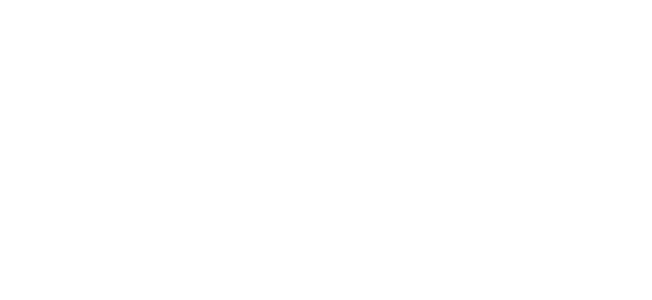
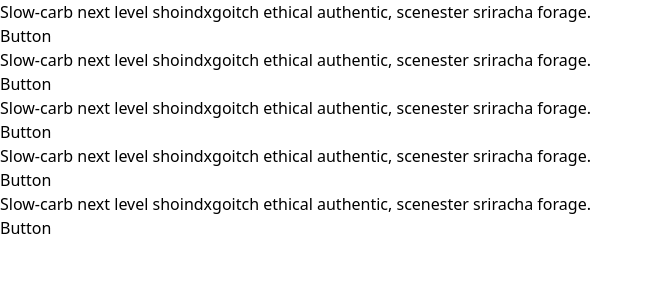
Before and after one commit to RiickJS/test-2-save2, a Next.js app: page /pagina2 in a window 1280 px wide. Shown: the top 300 px of the page, without its empty margins (0-652 px from the left). Built offline with nearby package versions, Linux system fonts and the light colour scheme.

Commit message:
Update site

```diff
--- a/src/pages/pagina2/index.tsx
+++ b/src/pages/pagina2/index.tsx
@@ -1,11 +1,34 @@
 import Head from "next/head";
+import { TestBlock } from "@/components/TestBlock";
+import { TestBlock2 } from "@/components/TestBlock2";
 export default function Page() {
   return (
     <>
       <Head>
         <title>Pagina2</title>
       </Head>
-      <></>
+      <>
+        <TestBlock2
+          t1="Slow-carb next level shoindxgoitch ethical authentic, scenester sriracha forage."
+          t2="Button"
+        />
+        <TestBlock
+          t1="Slow-carb next level shoindxgoitch ethical authentic, scenester sriracha forage."
+          t2="Button"
+        />
+        <TestBlock
+          t1="Slow-carb next level shoindxgoitch ethical authentic, scenester sriracha forage."
+          t2="Button"
+        />
+        <TestBlock
+          t1="Slow-carb next level shoindxgoitch ethical authentic, scenester sriracha forage."
+          t2="Button"
+        />
+        <TestBlock
+          t1="Slow-carb next level shoindxgoitch ethical authentic, scenester sriracha forage."
+          t2="Button"
+        />
+      </>
     </>
   );
 }
```
